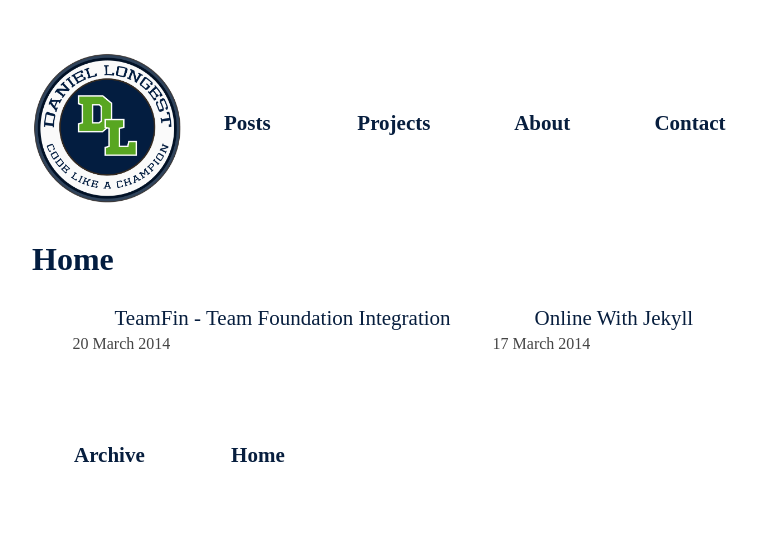
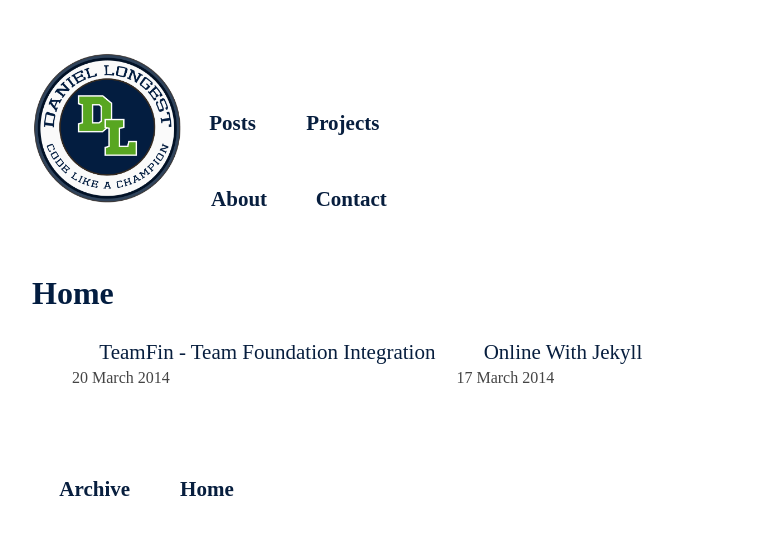
Before and after one commit to dlongest/dlongest.github.io, a Jekyll site: the page built from index.md, in a window 1280 px wide. Shown: the top 535 px of the page, without its empty margins (256-1013 px from the left). Built offline with Jekyll 4.4.1, drawn with Linux system fonts in a browser that asks for light colours; some web fonts are replaced; Markdown is read by kramdown in place of the engine named in the settings.

Commit message:
Making header more fluid. Adjusting widths to fit the body width setting.

```diff
--- a/css/header.css
+++ b/css/header.css
@@ -1,7 +1,6 @@
 ul {
 list-style-type: none;
 height: 80px;
-width: 663px;
 margin: auto;
 }
 
@@ -10,8 +9,8 @@ float: left;
 }
 
 ul a {
-padding-right: 2em;
-padding-left: 2em;
+padding-right: 1em;
+padding-left: 1.3em;
 display: block;
 text-decoration: none;
 font-family: 'Droid Serif', serif;
@@ -26,6 +25,7 @@ color: #57A645
 #header {
 display: block;
 float: left;
+width: 100%;
 margin: 2em 0 2em 0;
 }
 
```
